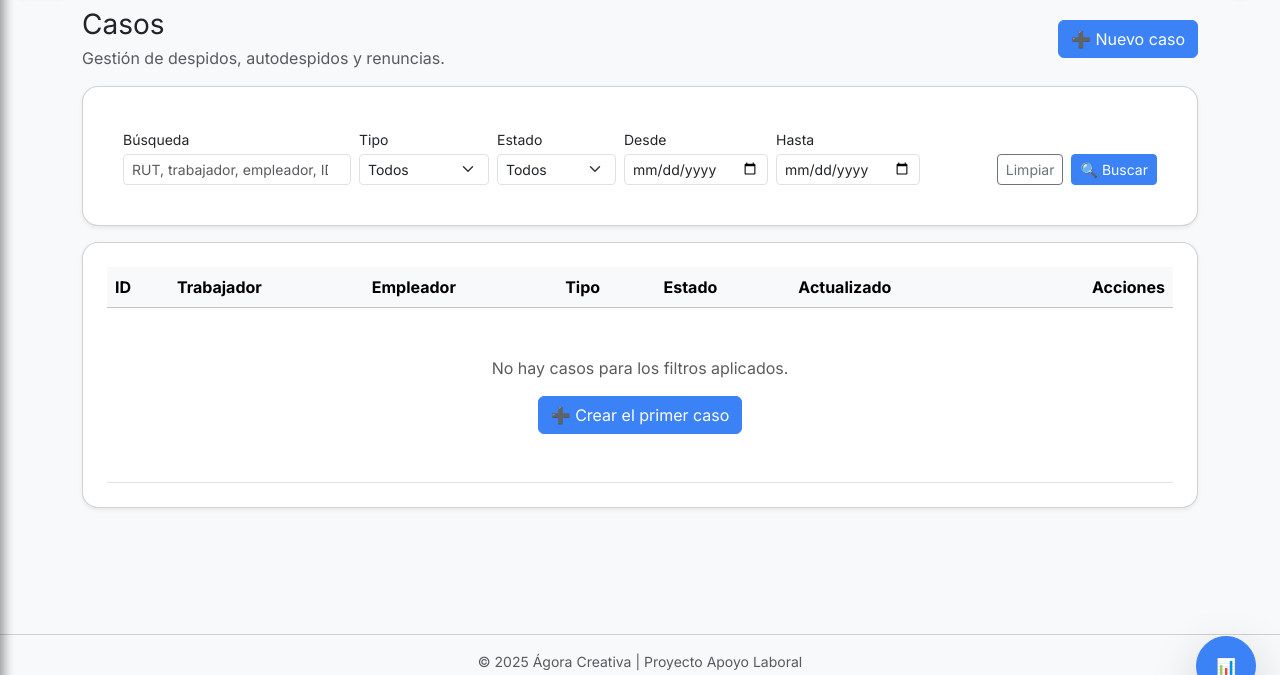
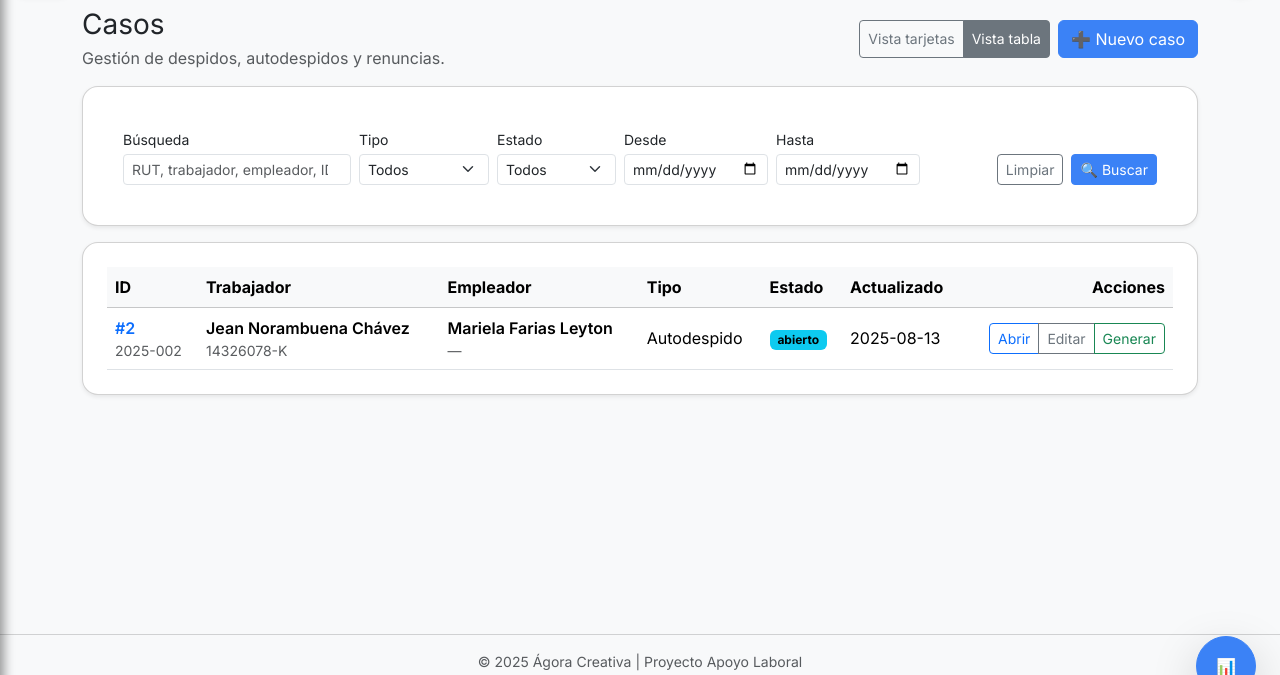
Before and after one commit to jeannorambuena/labfiniquitos, a Flask app: page /casos in a window 1280 px wide. Shown: the part 80-755 px from the top of the page. Run offline with Flask 3, Linux system fonts and the light colour scheme; data comes from the database, SQL or seed files in the repository; parts of the project's set-up code (start-up, migrations or seed data) failed here and were passed over; some libraries are stand-ins or nearby versions.

Commit message:
Modulo Casos avance2

```diff
--- a/app/routes/casos.py
+++ b/app/routes/casos.py
@@ -1,88 +1,171 @@
-from flask import Blueprint, render_template, request, redirect, url_for, flash
+from flask import Blueprint, render_template, request, redirect, url_for, flash, current_app, abort
 from app.forms.casos_form import CasoForm
 from app.extensions.extensions import db
+import os
 
+# Modelos
 from app.models.trabajador import Trabajador
 from app.models.empleador import Empleador
-
-# Import robusto del modelo de Caso
-import importlib
-import inspect
-try:
-    from app.models.caso import Caso  # nombre esperado
-except Exception:
-    caso_mod = importlib.import_module('app.models.caso')
-    Caso = None
-    for name in ('Caso', 'CasoLaboral', 'CasoModel', 'Case', 'Casos'):
-        cls = getattr(caso_mod, name, None)
-        if cls is not None:
-            Caso = cls
-            break
-    if Caso is None:
-        disponibles = [n for n, obj in inspect.getmembers(
-            caso_mod) if inspect.isclass(obj)]
-        raise ImportError(
-            f"No se encontró la clase del modelo de Caso en app.models.caso. "
-            f"Clases disponibles: {disponibles}. Ajusta el nombre en routes/casos.py."
-        )
+from app.models.caso import Caso
 
 casos_bp = Blueprint('casos', __name__)
 
 
 @casos_bp.route('/casos', methods=['GET'])
 def index():
-    casos = []  # carga real desde BD se integrará después
+    # Listado simple (últimos primero). Tus filtros de la UI siguen funcionando (de momento no se aplican en backend).
+    casos = Caso.query.order_by(Caso.id.desc()).all()
     return render_template('casos/index.html', casos=casos)
+
+
+def _int_or_none(v):
+    try:
+        if v is None:
+            return None
+        v = str(v).strip()
+        return int(v) if v else None
+    except Exception:
+        return None
+
+
+def _set_if_has(obj, attr, value):
+    """Asigna sólo si el atributo existe en el modelo (defensivo)."""
+    try:
+        if hasattr(obj.__class__, attr):
+            setattr(obj, attr, value)
+    except Exception:
+        pass
+
+
+def _ensure_case_folders(case_id: int):
+    """
+    Crea las carpetas exactas para el caso:
+    <ROOT>\{ID}\fuentes\contratos\
+    <ROOT>\{ID}\fuentes\liquidaciones\
+    <ROOT>\{ID}\fuentes\cartolas\
+    """
+    base_root = current_app.config.get(
+        'UPLOAD_CASES_ROOT',
+        r'C:\wamp64\www\labfiniquito\uploads\casos'
+    )
+    root = os.path.join(base_root, str(case_id))
+    contratos = os.path.join(root, 'fuentes', 'contratos')
+    liquidaciones = os.path.join(root, 'fuentes', 'liquidaciones')
+    cartolas = os.path.join(root, 'fuentes', 'cartolas')
+
+    for p in (contratos, liquidaciones, cartolas):
+        os.makedirs(p, exist_ok=True)
+
+    return {
+        'root': root,
+        'contratos': contratos,
+        'liquidaciones': liquidaciones,
+        'cartolas': cartolas,
+    }
 
 
 @casos_bp.route("/casos/nuevo", methods=["GET", "POST"])
 def nuevo():
     form = CasoForm()
+    created_caso = None
+    carpetas_info = None
 
-    if request.method == "POST" and form.validate_on_submit():
-        t_id = request.form.get("trabajador_id") or None
-        e_id = request.form.get("empleador_id") or None
+    if request.method == "POST":
+        accion = (request.form.get("accion") or "").strip().lower()
 
-        trabajador = Trabajador.query.get(t_id) if t_id else None
-        empleador = Empleador.query.get(e_id) if e_id else None
+        if accion == "precrear":
+            # IDs ocultos desde los modales
+            t_id = _int_or_none(request.form.get("trabajador_id"))
+            e_id = _int_or_none(request.form.get("empleador_id"))
 
-        rut_trab = (form.rut_trabajador.data or "").strip()
-        rut_empl = (form.rut_empleador.data or "").strip()
+            caso = Caso()
 
-        if not trabajador and rut_trab:
-            trabajador = Trabajador.query.filter(
-                Trabajador.rut == rut_trab).first()
+            # FKs
+            _set_if_has(caso, 'trabajador_id', t_id)
+            _set_if_has(caso, 'empleador_id', e_id)
 
-        if not empleador and rut_empl:
-            empleador = Empleador.query.filter(
-                Empleador.rut == rut_empl).first()
+            # Mapeos a tu tabla real:
+            _set_if_has(caso, 'tipo', getattr(
+                form.tipo_caso, 'data', None))  # tipo_caso -> tipo
+            _set_if_has(caso, 'resumen', (request.form.get(
+                'historia') or '').strip())  # historia -> resumen
+            _set_if_has(caso, 'fecha_inicio', getattr(
+                form.fecha_inicio, 'data', None))
+            _set_if_has(caso, 'estado', 'Recolección documental')
 
-        caso = Caso(
-            tipo_caso=form.tipo_caso.data,
-            causal=form.causal.data,
-            fecha_inicio=form.fecha_inicio.data,
-            fecha_termino=form.fecha_termino.data or None,
-            base_calculo=form.base_calculo.data,
-            trabajador_id=trabajador.id if trabajador else None,
-            empleador_id=empleador.id if empleador else None,
-        )
+            db.session.add(caso)
+            db.session.commit()  # caso.id asignado
 
-        db.session.add(caso)
-        db.session.commit()
+            # Refrescar para leer campos generados por trigger (codigo, nombre_caso)
+            try:
+                db.session.refresh(caso)
+            except Exception:
+                caso = Caso.query.get(caso.id)
 
-        if not trabajador and not empleador:
+            # Crear carpetas requeridas
+            carpetas_info = _ensure_case_folders(caso.id)
+
             flash(
-                "Caso creado sin trabajador ni empleador vinculados. Podrás asociarlos más tarde.", "warning")
-        elif not trabajador:
-            flash("Caso creado. Empleador vinculado; trabajador pendiente.", "warning")
-        elif not empleador:
-            flash("Caso creado. Trabajador vinculado; empleador pendiente.", "warning")
+                "Caso preliminar creado. Se habilitará la sección de Documentos.", "success")
+            created_caso = caso
+
         else:
-            flash("Caso creado correctamente.", "success")
+            # Flujo clásico (si lo usas más adelante)
+            if form.validate_on_submit():
+                t_id = _int_or_none(request.form.get("trabajador_id"))
+                e_id = _int_or_none(request.form.get("empleador_id"))
+                trabajador = Trabajador.query.get(t_id) if t_id else None
+                empleador = Empleador.query.get(e_id) if e_id else None
 
-        try:
-            return redirect(url_for("casos.detalle", id=caso.id))
-        except Exception:
-            return redirect(url_for("casos.index"))
+                caso = Caso(
+                    tipo=getattr(form.tipo_caso, 'data', None),
+                    fecha_inicio=getattr(form.fecha_inicio, 'data', None),
+                    trabajador_id=trabajador.id if trabajador else None,
+                    empleador_id=empleador.id if empleador else None,
+                )
+                _set_if_has(caso, 'resumen',
+                            (request.form.get('historia') or '').strip())
+                _set_if_has(caso, 'estado', request.form.get(
+                    'estado') or 'Recolección documental')
 
-    return render_template("casos/nuevo.html", form=form)
+                db.session.add(caso)
+                db.session.commit()
+
+                try:
+                    db.session.refresh(caso)
+                except Exception:
+                    caso = Caso.query.get(caso.id)
+
+                carpetas_info = _ensure_case_folders(caso.id)
+
+                flash("Caso creado correctamente.", "success")
+                return redirect(url_for("casos.detalle", id=caso.id))
+            else:
+                flash("Revisa los campos del formulario.", "warning")
+
+    # GET o POST (precrear) -> render con posible 'created_caso' y 'carpetas_info'
+    return render_template("casos/nuevo.html", form=form, caso=created_caso, carpetas=carpetas_info)
+
+
+# -------------------- Rutas adicionales para enlaces del índice --------------------
+
+@casos_bp.route("/casos/<int:id>", methods=["GET"])
+def detalle(id: int):
+    caso = Caso.query.get_or_404(id)
+    return render_template("casos/detalle.html", caso=caso)
+
+
+@casos_bp.route("/casos/<int:id>/editar", methods=["GET"])
+def editar(id: int):
+    # Placeholder de momento
+    caso = Caso.query.get_or_404(id)
+    flash("Pantalla de edición en construcción.", "info")
+    return render_template("casos/detalle.html", caso=caso)
+
+
+@casos_bp.route("/casos/<int:id>/generar", methods=["GET"])
+def generar(id: int):
+    # Placeholder de momento
+    caso = Caso.query.get_or_404(id)
+    flash("Sección de generación de informes en construcción.", "info")
+    return render_template("casos/detalle.html", caso=caso)
--- /dev/null
+++ b/app/templates/casos/_resumen_tecnico.html
@@ -0,0 +1,94 @@
+{% if caso %}
+<div class="card border-0 shadow-sm mb-3">
+  <div class="card-header bg-light d-flex justify-content-between align-items-center">
+    <span class="fw-semibold">Resumen técnico del caso</span>
+    <span class="badge text-bg-primary">ID #{{ caso.id }}</span>
+  </div>
+  <div class="card-body">
+    <div class="row g-3">
+      <div class="col-md-6">
+        <div class="small text-muted">ID de caso</div>
+        <div class="fw-semibold">{{ caso.codigo_humano }}</div>
+      </div>
+      <div class="col-md-6">
+        <div class="small text-muted">Carátula</div>
+        <div class="fw-semibold">{{ caso.caratula_simple }}</div>
+      </div>
+
+      <div class="col-md-6">
+        <div class="small text-muted">Trabajador</div>
+        <div class="fw-semibold">
+          {{ caso.trabajador_nombre }} <span class="text-muted">({{ caso.trabajador_rut }})</span>
+        </div>
+      </div>
+      <div class="col-md-6">
+        <div class="small text-muted">Empleador</div>
+        <div class="fw-semibold">
+          {{ caso.empleador_razon_social }} <span class="text-muted">({{ caso.empleador_rut }})</span>
+        </div>
+      </div>
+
+      <div class="col-md-6">
+        <div class="small text-muted">Estado</div>
+        <div>
+          <span class="badge text-bg-info">{{ caso.estado or '—' }}</span>
+        </div>
+      </div>
+      <div class="col-md-6">
+        <div class="small text-muted">Fecha de creación</div>
+        <div class="fw-semibold">{{ caso.fecha_creacion_fmt }}</div>
+      </div>
+    </div>
+
+    <hr class="my-3">
+
+    <div class="row g-3 align-items-center">
+      <div class="col-md-8">
+        <div class="small text-muted mb-1">Documentos obligatorios</div>
+        <ul class="list-inline mb-0 small">
+          <li class="list-inline-item me-3">
+            <span id="docchk-contrato" class="badge rounded-pill text-bg-secondary">Contrato</span>
+          </li>
+          <li class="list-inline-item me-3">
+            <span id="docchk-liquidaciones" class="badge rounded-pill text-bg-secondary">Liquidaciones</span>
+          </li>
+          <li class="list-inline-item">
+            <span id="docchk-afp" class="badge rounded-pill text-bg-secondary">AFP</span>
+          </li>
+        </ul>
+        <div class="mt-1">
+          <span class="small text-muted">Progreso:</span>
+          <span class="fw-semibold" id="sum-docs-mini">0/3</span>
+        </div>
+      </div>
+      <div class="col-md-4 text-md-end">
+        <a href="#docs" class="btn btn-sm btn-primary">Ir a Documentos</a>
+        <a href="{{ url_for('casos.index') }}" class="btn btn-sm btn-outline-secondary">Volver a Casos</a>
+      </div>
+    </div>
+  </div>
+</div>
+
+<!-- Hook mínimo para sincronizar los badges del resumen con el estado actual del paso 4 -->
+<script>
+(function(){
+  const s = (id) => document.getElementById(id);
+  function applyBadge(el, ok){
+    if(!el) return;
+    el.classList.remove('text-bg-secondary','text-bg-warning','text-bg-success');
+    el.classList.add(ok ? 'text-bg-success' : 'text-bg-secondary');
+  }
+  try {
+    const estadoK = (k) => (document.getElementById('hid-'+k+'-estado')?.value || 'pendiente');
+    const done = ['contrato','liquidaciones','afp'].reduce((acc,k) => {
+      const ok = ['recibido','subido','validado'].includes(estadoK(k));
+      applyBadge(s('docchk-'+k), ok);
+      return acc + (ok ? 1 : 0);
+    }, 0);
+    const total = 3;
+    const mini = s('sum-docs-mini');
+    if (mini) mini.textContent = done + '/' + total;
+  } catch(e){}
+})();
+</script>
+{% endif %}
--- a/app/templates/casos/index.html
+++ b/app/templates/casos/index.html
@@ -18,6 +18,10 @@
         <p class="text-muted mb-0">Gestión de despidos, autodespidos y renuncias.</p>
       </div>
       <div class="d-flex gap-2">
+        <div class="btn-group" role="group" aria-label="Cambiar vista">
+          <button id="btnVistaTarjetas" type="button" class="btn btn-outline-secondary btn-sm" data-view="cards">Vista tarjetas</button>
+          <button id="btnVistaTabla"    type="button" class="btn btn-outline-secondary btn-sm" data-view="table">Vista tabla</button>
+        </div>
         <a href="{{ url_for('casos.nuevo') }}" class="btn btn-primary">
           <span aria-hidden="true">➕</span> Nuevo caso
         </a>
@@ -80,7 +84,28 @@
     </div>
   </div>
 
-  <!-- Tabla responsiva -->
+  {# === VISTA TARJETAS (resumen técnico reutilizado) === #}
+  <div id="vistaTarjetas" class="d-none">
+    {% if casos and casos|length %}
+      <div class="d-grid gap-3">
+        {% for c in casos %}
+          {# Reutiliza la tarjeta de resumen técnico por caso #}
+          {% set caso = c %}
+          {% include 'casos/_resumen_tecnico.html' %}
+        {% endfor %}
+      </div>
+    {% else %}
+      <div class="card border-0 shadow-sm">
+        <div class="card-body text-center py-5">
+          <div class="mb-2">Aún no hay casos registrados.</div>
+          <a class="btn btn-primary" href="{{ url_for('casos.nuevo') }}">Crear el primer caso</a>
+        </div>
+      </div>
+    {% endif %}
+  </div>
+
+  {# === VISTA TABLA (tu vista original, intacta) === #}
+  <div id="vistaTabla">
     <div class="card shadow-sm">
       <div class="table-responsive">
         <table class="table align-middle mb-0">
@@ -99,7 +124,10 @@
             {% if casos and casos|length %}
               {% for c in casos %}
               <tr>
-              <td><a href="{{ url_for('casos.detalle', id=c.id) }}" class="text-decoration-none fw-semibold">#{{ c.id }}</a></td>
+                <td>
+                  <a href="{{ url_for('casos.detalle', id=c.id) }}" class="text-decoration-none fw-semibold">#{{ c.id }}</a>
+                  <div class="text-muted small">{{ c.codigo_humano if c.codigo_humano else '' }}</div>
+                </td>
                 <td>
                   <div class="fw-semibold">{{ c.trabajador_nombre }}</div>
                   <div class="text-muted small">{{ c.trabajador_rut }}</div>
@@ -108,20 +136,22 @@
                   <div class="fw-semibold">{{ c.empleador_razon_social }}</div>
                   <div class="text-muted small">{{ c.empleador_rut }}</div>
                 </td>
-              <td class="text-capitalize">{{ c.tipo_caso or '—' }}</td>
+                <td class="text-capitalize">{{ c.tipo or c.tipo_caso or '—' }}</td>
                 <td>
-                {% set estado = c.estado or 'borrador' %}
+                  {% set estado = (c.estado or 'borrador') %}
                   {% if estado == 'completo' %}
                     <span class="badge bg-success-subtle text-success border border-success-subtle">Completo</span>
                   {% elif estado == 'en_revision' %}
                     <span class="badge bg-warning-subtle text-warning border border-warning-subtle">En revisión</span>
+                  {% elif estado == 'borrador' %}
+                    <span class="badge bg-secondary-subtle text-secondary border border-secondary-subtle">Borrador</span>
                   {% else %}
-                  <span class="badge bg-secondary-subtle text-secondary border border-secondary-subtle">Borrador</span>
+                    <span class="badge text-bg-info">{{ estado }}</span>
                   {% endif %}
                 </td>
                 <td>
-                <time datetime="{{ c.actualizado_en|default('', true) }}">
-                  {{ c.actualizado_en|default('—') }}
+                  <time datetime="{{ (c.fecha_creacion_fmt or c.actualizado_en)|default('', true) }}">
+                    {{ c.fecha_creacion_fmt or c.actualizado_en or '—' }}
                   </time>
                 </td>
                 <td class="text-end">
@@ -148,6 +178,7 @@
           </tbody>
         </table>
       </div>
+
       {% if pagination %}
       <div class="card-footer d-flex justify-content-between align-items-center">
         <div class="text-muted small">
@@ -165,6 +196,33 @@
       </div>
       {% endif %}
     </div>
+  </div>
+</div>
 
-</div>
+<!-- Toggle de vista persistente -->
+<script>
+document.addEventListener('DOMContentLoaded', () => {
+  const k = 'casos.view';
+  const btnCards = document.getElementById('btnVistaTarjetas');
+  const btnTable = document.getElementById('btnVistaTabla');
+  const vCards = document.getElementById('vistaTarjetas');
+  const vTable = document.getElementById('vistaTabla');
+
+  function setActive(view){
+    localStorage.setItem(k, view);
+    const cards = (view === 'cards');
+    vCards.classList.toggle('d-none', !cards);
+    vTable.classList.toggle('d-none', cards);
+    btnCards.classList.toggle('btn-secondary', cards);
+    btnCards.classList.toggle('btn-outline-secondary', !cards);
+    btnTable.classList.toggle('btn-secondary', !cards);
+    btnTable.classList.toggle('btn-outline-secondary', cards);
+  }
+
+  btnCards.addEventListener('click', () => setActive('cards'));
+  btnTable.addEventListener('click', () => setActive('table'));
+
+  setActive(localStorage.getItem(k) || 'table');
+});
+</script>
 {% endblock %}
```
Also changed, not shown: app/models/caso.py (+94 -36 lines), app/templates/casos/nuevo.html (+29 -4 lines). Lines whose indentation alone changed are shown as unchanged.
